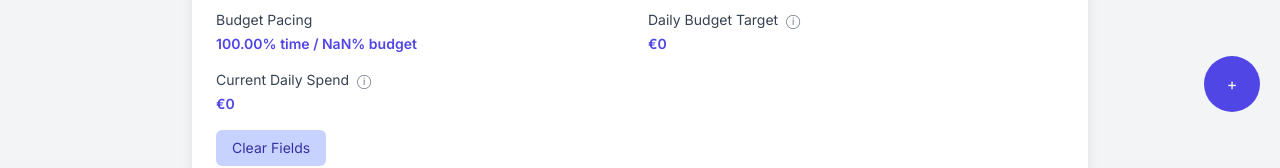
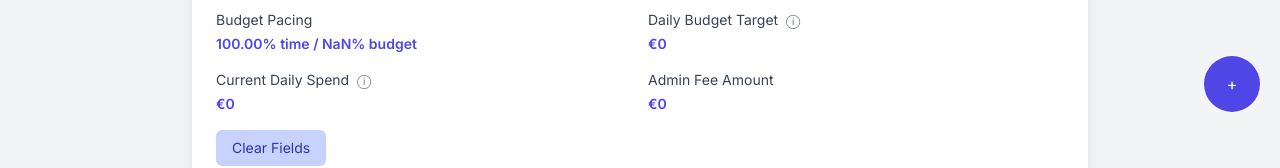
Before and after one commit to mermentos/performance-calculator, a plain HTML site: page index.html in a window 1280 px wide. Shown: the part 668-836 px from the top of the page. Drawn offline with nearby package versions, Linux system fonts and the light colour scheme.

Commit message:
Update index.html
Added 'admin fee' info to the Campaign tab

```diff
--- a/index.html
+++ b/index.html
@@ -177,6 +177,10 @@
                             </span>
                         </label>
                         <span id="currentDailySpend" class="block mt-1 text-sm font-semibold text-indigo-600">€0.00</span>
+                    </div>
+                    <div>
+                        <label class="block text-sm font-medium text-gray-700">Admin Fee Amount</label>
+                        <span id="adminFeeAmountCampaign" class="block mt-1 text-sm font-semibold text-indigo-600">€0.00</span>
                     </div>
                 </div>
                 <button class="clear-tab mt-4 px-4 py-2 bg-indigo-200 text-indigo-800 rounded-md hover:bg-indigo-300 focus:outline-none focus:ring-2 focus:ring-offset-2 focus:ring-indigo-500 text-sm">Clear Fields</button>
@@ -481,6 +485,7 @@
             const remainingBudget = totalPlannedBudget - spentBudget - adminFeeAmount;
             document.getElementById('remainingBudget').textContent = `€${formatNumber(remainingBudget.toFixed(2))}`;
             document.getElementById('adminFeeAmount').textContent = `€${formatNumber(adminFeeAmount.toFixed(2))}`;
+            document.getElementById('adminFeeAmountCampaign').textContent = `€${formatNumber(adminFeeAmount.toFixed(2))}`;
 
             // Calculate total days and remaining days
             const totalDays = Math.ceil((endDate - startDate) / (1000 * 60 * 60 * 24)) + 1;
```
